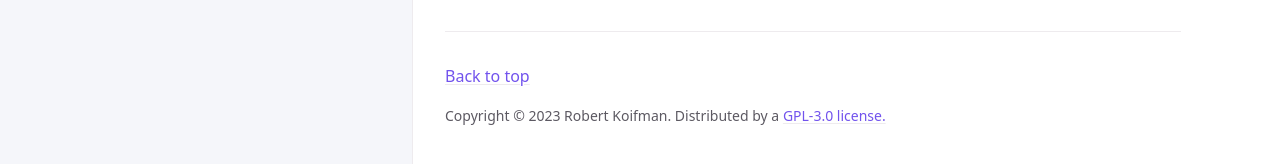
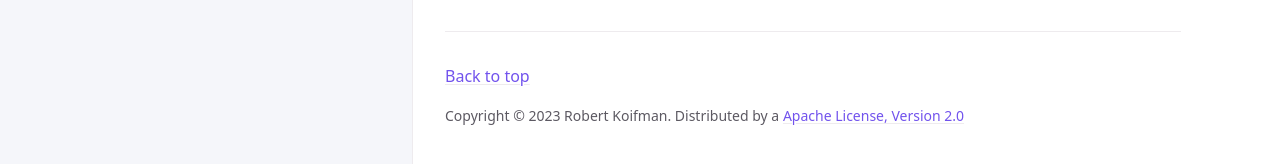
Before and after one commit to Softnet-Free/asn1codec-java, a Jekyll site: the page built from docs/index.md, in a window 1280 px wide. Shown: the part 434-598 px from the top of the page. Built offline with Jekyll 4.4.1, drawn with Linux system fonts in a browser that asks for light colours.

Commit message:
text updated

```diff
--- a/_config.yml
+++ b/_config.yml
@@ -123,7 +123,7 @@ nav_sort: case_sensitive # Capital letters sorted before lowercase
 back_to_top: true
 back_to_top_text: "Back to top"
 
-footer_content: "Copyright &copy; 2023 Robert Koifman. Distributed by a <a href=\"https://github.com/Softnet-Free/asn1codec-java/blob/gh-pages/LICENSE\">GPL-3.0 license.</a>"
+footer_content: "Copyright &copy; 2023 Robert Koifman. Distributed by a <a href=\"https://github.com/Softnet-Free/asn1codec-java/blob/gh-pages/LICENSE\">Apache License, Version 2.0</a>"
 
 # Footer last edited timestamp
 last_edit_timestamp: true # show or hide edit time - page must have `last_modified_date` defined in the frontmatter
```
